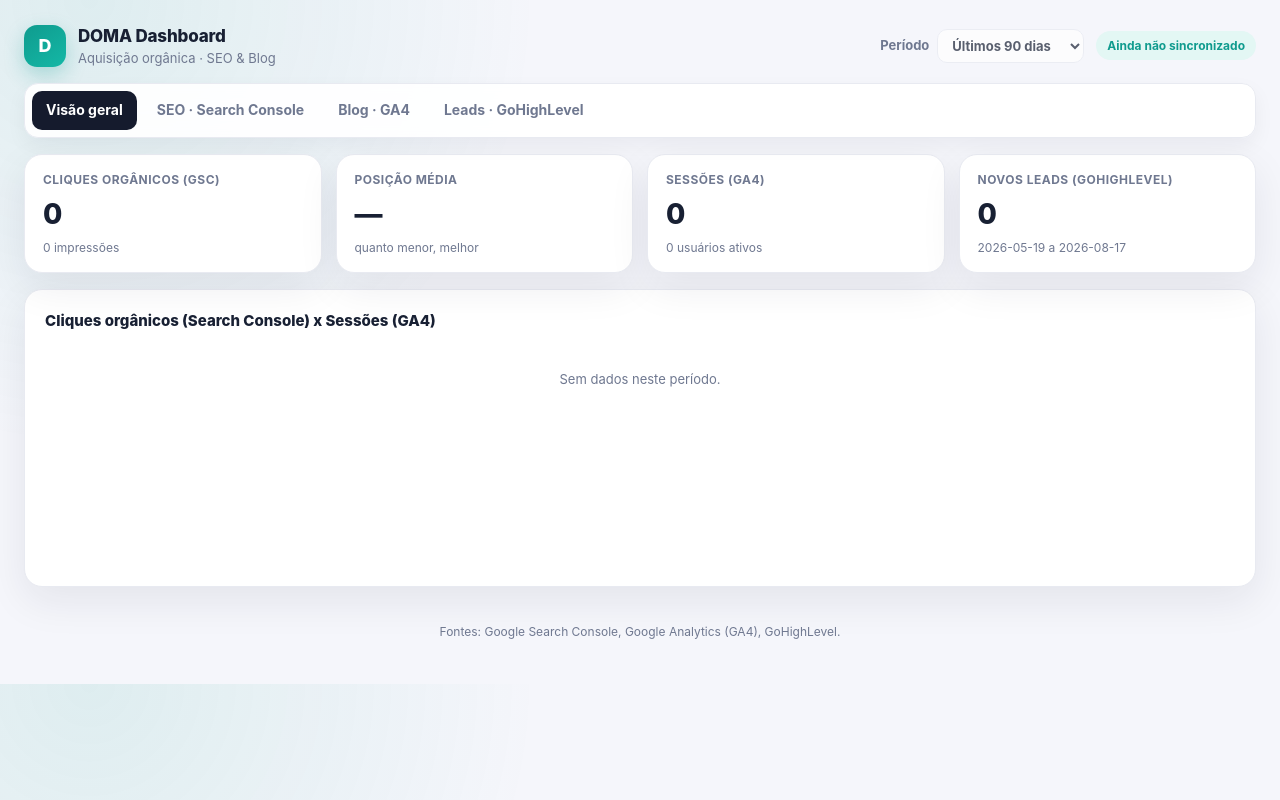
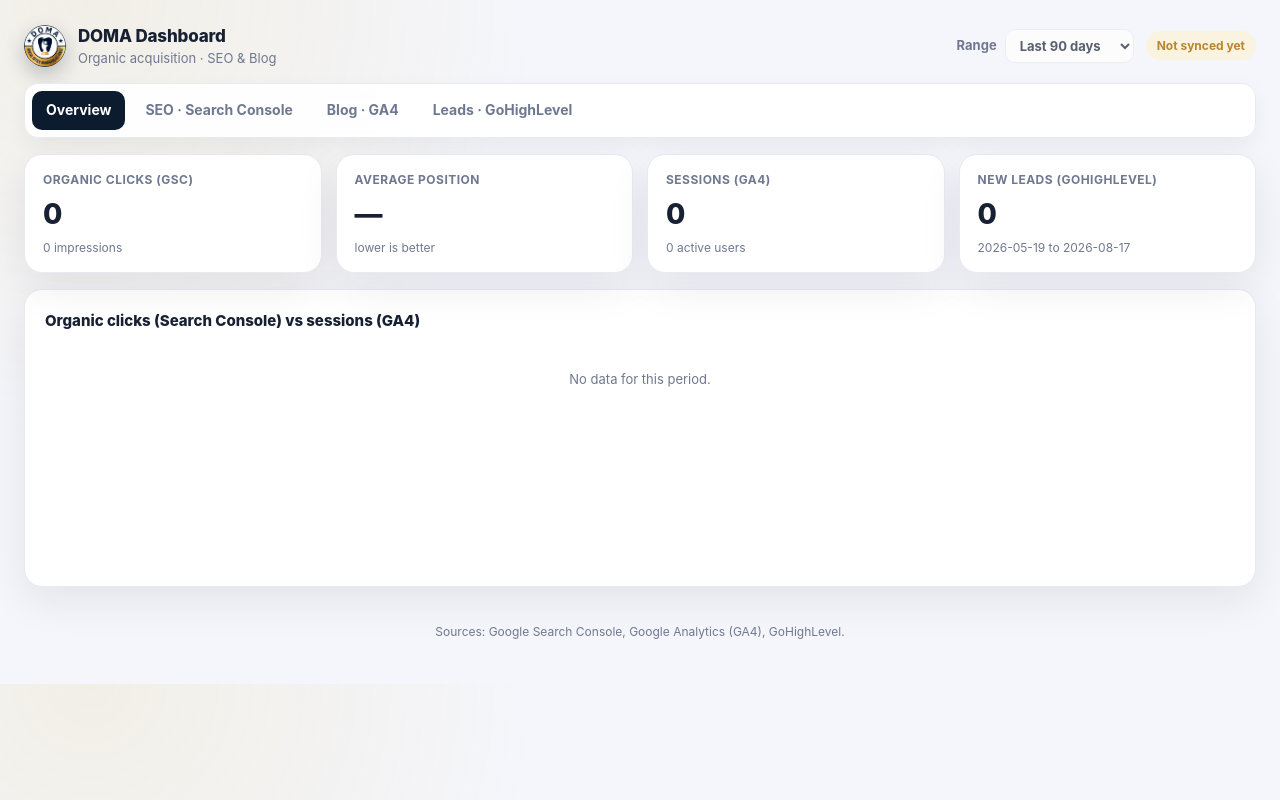
Before and after one commit to lucasroarts-rgb/DOMA-Dashboard, a plain HTML site: page docs/index.html in a window 1280 px wide. Drawn offline with Linux system fonts and the light colour scheme.

Commit message:
Translate dashboard to English, add DOMA logo

```diff
--- a/docs/dashboard.js
+++ b/docs/dashboard.js
@@ -5,19 +5,19 @@
 
 function number(value) {
   if (value === null || value === undefined || Number.isNaN(Number(value))) return "—";
-  return Number(value).toLocaleString("pt-BR");
+  return Number(value).toLocaleString("en-US");
 }
 
 function percent(value) {
   if (value === null || value === undefined) return "—";
-  return `${Number(value).toLocaleString("pt-BR", { maximumFractionDigits: 1 })}%`;
+  return `${Number(value).toLocaleString("en-US", { maximumFractionDigits: 1 })}%`;
 }
 
 function shortDate(isoDate) {
   if (!isoDate) return "—";
   const d = new Date(isoDate + "T00:00:00");
   if (Number.isNaN(d.getTime())) return isoDate;
-  return d.toLocaleDateString("pt-BR", { day: "2-digit", month: "short" });
+  return d.toLocaleDateString("en-US", { day: "2-digit", month: "short" });
 }
 
 async function loadDashboard(days) {
@@ -42,7 +42,7 @@
 
 /* ---------- SVG line chart (hand-rolled, no external library) ---------- */
 
-function chartEmpty(containerId, message = "Sem dados neste período.") {
+function chartEmpty(containerId, message = "No data for this period.") {
   const el = document.getElementById(containerId);
   if (el) el.innerHTML = `<div class="chart-empty">${message}</div>`;
 }
@@ -117,7 +117,7 @@
     .join("");
 }
 
-function renderTable(tableId, rows, renderRow, emptyMessage = "Sem dados neste período.") {
+function renderTable(tableId, rows, renderRow, emptyMessage = "No data for this period.") {
   const table = document.getElementById(tableId);
   if (!table) return;
   const tbody = table.querySelector("tbody");
@@ -137,10 +137,10 @@
   const ghl = dashboard.ghl;
 
   renderCards("overviewCards", [
-    { label: "Cliques orgânicos (GSC)", value: number(gsc.clicks), hint: `${number(gsc.impressions)} impressões` },
-    { label: "Posição média", value: gsc.position || "—", hint: "quanto menor, melhor" },
-    { label: "Sessões (GA4)", value: number(ga4.sessions), hint: `${number(ga4.active_users)} usuários ativos` },
-    { label: "Novos leads (GoHighLevel)", value: number(ghl.total_leads), hint: `${dashboard.start_date} a ${dashboard.end_date}` },
+    { label: "Organic clicks (GSC)", value: number(gsc.clicks), hint: `${number(gsc.impressions)} impressions` },
+    { label: "Average position", value: gsc.position || "—", hint: "lower is better" },
+    { label: "Sessions (GA4)", value: number(ga4.sessions), hint: `${number(ga4.active_users)} active users` },
+    { label: "New leads (GoHighLevel)", value: number(ghl.total_leads), hint: `${dashboard.start_date} to ${dashboard.end_date}` },
   ]);
 
   const gscByDate = new Map(gsc.daily.map((d) => [d.report_date, d.clicks]));
@@ -148,25 +148,25 @@
   const dates = [...new Set([...gscByDate.keys(), ...ga4ByDate.keys()])].sort();
 
   svgLineChart("overviewChart", [
-    { label: "Cliques orgânicos", points: dates.map((d) => ({ date: d, value: gscByDate.get(d) || 0 })) },
-    { label: "Sessões (GA4)", points: dates.map((d) => ({ date: d, value: ga4ByDate.get(d) || 0 })) },
+    { label: "Organic clicks", points: dates.map((d) => ({ date: d, value: gscByDate.get(d) || 0 })) },
+    { label: "Sessions (GA4)", points: dates.map((d) => ({ date: d, value: ga4ByDate.get(d) || 0 })) },
   ]);
 }
 
 function renderSeo() {
   const gsc = dashboard.search_console;
   renderCards("seoCards", [
-    { label: "Cliques", value: number(gsc.clicks) },
-    { label: "Impressões", value: number(gsc.impressions) },
-    { label: "CTR médio", value: percent(gsc.ctr) },
-    { label: "Posição média", value: gsc.position || "—" },
+    { label: "Clicks", value: number(gsc.clicks) },
+    { label: "Impressions", value: number(gsc.impressions) },
+    { label: "Average CTR", value: percent(gsc.ctr) },
+    { label: "Average position", value: gsc.position || "—" },
   ]);
 
   if (!gsc.available) {
-    chartEmpty("seoChart", "Nenhum dado do Search Console ainda. Rode scripts/sync_gsc.py.");
+    chartEmpty("seoChart", "No Search Console data yet. Run scripts/sync_gsc.py.");
   } else {
     svgLineChart("seoChart", [
-      { label: "Cliques", points: gsc.daily.map((d) => ({ date: d.report_date, value: d.clicks })) },
+      { label: "Clicks", points: gsc.daily.map((d) => ({ date: d.report_date, value: d.clicks })) },
     ]);
   }
 
@@ -180,17 +180,17 @@
 function renderBlog() {
   const ga4 = dashboard.ga4;
   renderCards("blogCards", [
-    { label: "Sessões", value: number(ga4.sessions) },
-    { label: "Usuários ativos", value: number(ga4.active_users) },
-    { label: "Novos usuários", value: number(ga4.new_users) },
-    { label: "Sessões engajadas", value: number(ga4.engaged_sessions) },
+    { label: "Sessions", value: number(ga4.sessions) },
+    { label: "Active users", value: number(ga4.active_users) },
+    { label: "New users", value: number(ga4.new_users) },
+    { label: "Engaged sessions", value: number(ga4.engaged_sessions) },
   ]);
 
   if (!ga4.available) {
-    chartEmpty("blogChart", "Nenhum dado do GA4 ainda. Rode scripts/sync_ga4.py.");
+    chartEmpty("blogChart", "No GA4 data yet. Run scripts/sync_ga4.py.");
   } else {
     svgLineChart("blogChart", [
-      { label: "Sessões", points: ga4.daily.map((d) => ({ date: d.report_date, value: d.sessions })) },
+      { label: "Sessions", points: ga4.daily.map((d) => ({ date: d.report_date, value: d.sessions })) },
     ]);
   }
 
@@ -205,16 +205,16 @@
 function renderLeads() {
   const ghl = dashboard.ghl;
   renderCards("leadsCards", [
-    { label: "Novos leads", value: number(ghl.total_leads) },
-    { label: "Fontes ativas", value: number(ghl.by_source.length) },
-    { label: "Campanhas de email", value: ghl.email_available ? number(ghl.email_campaigns.length) : "—" },
+    { label: "New leads", value: number(ghl.total_leads) },
+    { label: "Active sources", value: number(ghl.by_source.length) },
+    { label: "Email campaigns", value: ghl.email_available ? number(ghl.email_campaigns.length) : "—" },
   ]);
 
   if (!ghl.available) {
-    chartEmpty("leadsChart", "Nenhum dado do GoHighLevel ainda. Rode scripts/sync_ghl.py.");
+    chartEmpty("leadsChart", "No GoHighLevel data yet. Run scripts/sync_ghl.py.");
   } else {
     svgLineChart("leadsChart", [
-      { label: "Novos leads", points: ghl.daily.map((d) => ({ date: d.report_date, value: d.lead_count })) },
+      { label: "New leads", points: ghl.daily.map((d) => ({ date: d.report_date, value: d.lead_count })) },
     ]);
   }
 
@@ -230,7 +230,7 @@
 
 function renderAll() {
   if (!dashboard) {
-    document.getElementById("app").innerHTML = `<div class="panel"><div class="empty">Não foi possível carregar o dashboard. Confirme que o servidor local está rodando (RUN_DASHBOARD.bat) e que os dados foram sincronizados.</div></div>`;
+    document.getElementById("app").innerHTML = `<div class="panel"><div class="empty">Could not load the dashboard. Make sure the local server is running (RUN_DASHBOARD.bat) and data has been synced.</div></div>`;
     return;
   }
   renderOverview();
@@ -245,7 +245,7 @@
   ].filter(Boolean).sort().at(-1);
   const lastSyncedEl = document.getElementById("lastSynced");
   if (lastSyncedEl) {
-    lastSyncedEl.textContent = synced ? `Sincronizado ${new Date(synced).toLocaleString("pt-BR")}` : "Ainda não sincronizado";
+    lastSyncedEl.textContent = synced ? `Synced ${new Date(synced).toLocaleString("en-US")}` : "Not synced yet";
   }
 }
 
@@ -268,7 +268,7 @@
   if (!select) return;
   if (IS_STATIC) {
     select.disabled = true;
-    select.title = "No site publicado, o período é fixo (definido na última sincronização).";
+    select.title = "On the published site the range is fixed (set by the last sync).";
     return;
   }
   select.addEventListener("change", async () => {
--- a/docs/data.js
+++ b/docs/data.js
@@ -1 +1 @@
-window.DOMA_STATIC_DATA={"generated_at":"2026-08-17T12:39:49.351286+00:00","dashboard":{"start_date":"2026-05-19","end_date":"2026-08-17","search_console":{"available":false,"clicks":0,"impressions":0,"ctr":0.0,"position":0.0,"daily":[],"top_queries":[],"last_synced_at":null},"ga4":{"available":false,"active_users":0,"new_users":0,"sessions":0,"engaged_sessions":0,"daily":[],"channels":[],"top_pages":[],"last_synced_at":null},"ghl":{"available":false,"total_leads":0,"daily":[],"by_source":[],"email_available":false,"email_campaigns":[],"last_synced_at":null},"sync_status":[]}};
+window.DOMA_STATIC_DATA={"generated_at":"2026-08-17T19:25:51.186563+00:00","dashboard":{"start_date":"2026-05-19","end_date":"2026-08-17","search_console":{"available":false,"clicks":0,"impressions":0,"ctr":0.0,"position":0.0,"daily":[],"top_queries":[],"last_synced_at":null},"ga4":{"available":false,"active_users":0,"new_users":0,"sessions":0,"engaged_sessions":0,"daily":[],"channels":[],"top_pages":[],"last_synced_at":null},"ghl":{"available":false,"total_leads":0,"daily":[],"by_source":[],"email_available":false,"email_campaigns":[],"last_synced_at":null},"sync_status":[]}};
--- a/docs/export-summary.json
+++ b/docs/export-summary.json
@@ -1,5 +1,5 @@
 {
-  "generated_at": "2026-08-17T12:39:49.351286+00:00",
+  "generated_at": "2026-08-17T19:25:51.186563+00:00",
   "search_console_clicks": 0,
   "ga4_sessions": 0,
   "ghl_leads": 0
--- a/docs/index.html
+++ b/docs/index.html
@@ -1,29 +1,30 @@
 <!doctype html>
-<html lang="pt-BR">
+<html lang="en">
 <head>
 <meta charset="utf-8">
 <meta name="viewport" content="width=device-width, initial-scale=1">
 <title>DOMA Dashboard</title>
-<link rel="stylesheet" href="styles.css?v=1">
+<link rel="icon" href="assets/doma-logo.webp">
+<link rel="stylesheet" href="styles.css?v=2">
 </head>
 <body>
 <div class="shell">
 
   <header class="topbar">
     <div class="brand">
-      <div class="brand-mark">D</div>
+      <img class="brand-mark" src="assets/doma-logo.webp" alt="DOMA">
       <div>
         <div class="brand-title">DOMA Dashboard</div>
-        <div class="brand-sub">Aquisição orgânica &middot; SEO &amp; Blog</div>
+        <div class="brand-sub">Organic acquisition &middot; SEO &amp; Blog</div>
       </div>
     </div>
     <div class="top-actions">
       <label class="range-picker">
-        Período
+        Range
         <select id="rangeSelect">
-          <option value="30">Últimos 30 dias</option>
-          <option value="90" selected>Últimos 90 dias</option>
-          <option value="180">Últimos 180 dias</option>
+          <option value="30">Last 30 days</option>
+          <option value="90" selected>Last 90 days</option>
+          <option value="180">Last 180 days</option>
         </select>
       </label>
       <span id="lastSynced" class="pill info">—</span>
@@ -31,7 +32,7 @@
   </header>
 
   <nav class="tabs" id="tabs">
-    <button class="tab active" data-view="overview">Visão geral</button>
+    <button class="tab active" data-view="overview">Overview</button>
     <button class="tab" data-view="seo">SEO &middot; Search Console</button>
     <button class="tab" data-view="blog">Blog &middot; GA4</button>
     <button class="tab" data-view="leads">Leads &middot; GoHighLevel</button>
@@ -42,7 +43,7 @@
     <section class="view active" id="view-overview">
       <div class="cards" id="overviewCards"></div>
       <div class="panel">
-        <h2>Cliques orgânicos (Search Console) x Sessões (GA4)</h2>
+        <h2>Organic clicks (Search Console) vs sessions (GA4)</h2>
         <div id="overviewChart" class="chart-box"></div>
       </div>
     </section>
@@ -50,14 +51,14 @@
     <section class="view" id="view-seo">
       <div class="cards" id="seoCards"></div>
       <div class="panel">
-        <h2>Posição média e cliques por dia</h2>
+        <h2>Average position and clicks per day</h2>
         <div id="seoChart" class="chart-box"></div>
       </div>
       <div class="panel">
-        <h2>Top buscas (queries)</h2>
+        <h2>Top search queries</h2>
         <div class="table-wrap">
           <table id="seoQueriesTable">
-            <thead><tr><th>Query</th><th>Cliques</th><th>Impressões</th><th>CTR</th><th>Posição</th></tr></thead>
+            <thead><tr><th>Query</th><th>Clicks</th><th>Impressions</th><th>CTR</th><th>Position</th></tr></thead>
             <tbody></tbody>
           </table>
         </div>
@@ -67,24 +68,24 @@
     <section class="view" id="view-blog">
       <div class="cards" id="blogCards"></div>
       <div class="panel">
-        <h2>Sessões por dia</h2>
+        <h2>Sessions per day</h2>
         <div id="blogChart" class="chart-box"></div>
       </div>
       <div class="grid-2">
         <div class="panel">
-          <h2>Origem do tráfego</h2>
+          <h2>Traffic source</h2>
           <div class="table-wrap">
             <table id="blogChannelsTable">
-              <thead><tr><th>Canal</th><th>Sessões</th></tr></thead>
+              <thead><tr><th>Channel</th><th>Sessions</th></tr></thead>
               <tbody></tbody>
             </table>
           </div>
         </div>
         <div class="panel">
-          <h2>Páginas mais visitadas</h2>
+          <h2>Top pages</h2>
           <div class="table-wrap">
             <table id="blogPagesTable">
-              <thead><tr><th>Página</th><th>Sessões</th></tr></thead>
+              <thead><tr><th>Page</th><th>Sessions</th></tr></thead>
               <tbody></tbody>
             </table>
           </div>
@@ -95,27 +96,27 @@
     <section class="view" id="view-leads">
       <div class="cards" id="leadsCards"></div>
       <div class="panel">
-        <h2>Novos leads por dia</h2>
+        <h2>New leads per day</h2>
         <div id="leadsChart" class="chart-box"></div>
       </div>
       <div class="grid-2">
         <div class="panel">
-          <h2>Leads por fonte</h2>
+          <h2>Leads by source</h2>
           <div class="table-wrap">
             <table id="leadsSourceTable">
-              <thead><tr><th>Fonte</th><th>Leads</th></tr></thead>
+              <thead><tr><th>Source</th><th>Leads</th></tr></thead>
               <tbody></tbody>
             </table>
           </div>
         </div>
         <div class="panel">
-          <h2>Campanhas de email</h2>
+          <h2>Email campaigns</h2>
           <div id="emailUnavailable" class="empty" style="display:none">
-            Dados de campanhas de email ainda não disponíveis - ver README.md (endpoint do GoHighLevel precisa ser confirmado).
+            Email campaign data not available yet - see README.md (GoHighLevel endpoint still needs to be confirmed).
           </div>
           <div class="table-wrap">
             <table id="leadsEmailTable">
-              <thead><tr><th>Campanha</th><th>Enviados</th><th>Abertura</th><th>Clique</th></tr></thead>
+              <thead><tr><th>Campaign</th><th>Recipients</th><th>Open rate</th><th>Click rate</th></tr></thead>
               <tbody></tbody>
             </table>
           </div>
@@ -126,11 +127,11 @@
   </main>
 
   <footer class="footer">
-    <span id="footerNote">Fontes: Google Search Console, Google Analytics (GA4), GoHighLevel.</span>
+    <span id="footerNote">Sources: Google Search Console, Google Analytics (GA4), GoHighLevel.</span>
   </footer>
 
 </div>
 <script src="data.js?v=1" onerror="void 0"></script>
-<script src="dashboard.js?v=1"></script>
+<script src="dashboard.js?v=2"></script>
 </body>
 </html>
--- a/docs/styles.css
+++ b/docs/styles.css
@@ -4,10 +4,10 @@
   --line:#e8eaf1;
   --panel:#ffffff;
   --bg:#f5f6fb;
-  --teal:#0f9b8e;
-  --teal-2:#14b8a6;
-  --teal-soft:#e3f7f4;
-  --navy:#151b2d;
+  --teal:#b8862e;
+  --teal-2:#d4af37;
+  --teal-soft:#faf3e0;
+  --navy:#0d1b2e;
   --green:#189b68;
   --red:#c84545;
   --shadow:0 14px 40px rgba(21,27,45,.08);
@@ -19,7 +19,7 @@
 body{
   margin:0;
   background:
-    radial-gradient(circle at 7% 0%, rgba(15,155,142,.10), transparent 28rem),
+    radial-gradient(circle at 7% 0%, rgba(212,175,55,.10), transparent 28rem),
     var(--bg);
   color:var(--ink);
   font-family:Inter, ui-sans-serif, system-ui, -apple-system, "Segoe UI", sans-serif;
@@ -33,10 +33,9 @@
 .topbar{display:flex;align-items:center;justify-content:space-between;gap:16px;flex-wrap:wrap;margin-bottom:16px}
 .brand{display:flex;align-items:center;gap:12px}
 .brand-mark{
-  width:42px;height:42px;border-radius:13px;
-  background:linear-gradient(145deg,var(--teal),var(--teal-2));
-  display:grid;place-items:center;color:#fff;font-weight:800;font-size:18px;
-  box-shadow:0 8px 20px rgba(15,155,142,.28)
+  width:42px;height:42px;border-radius:50%;
+  object-fit:cover;
+  box-shadow:0 8px 20px rgba(13,27,46,.24)
 }
 .brand-title{font-weight:800;letter-spacing:-.01em;font-size:17px}
 .brand-sub{color:var(--muted);font-size:13px}
--- a/static/styles.css
+++ b/static/styles.css
@@ -4,10 +4,10 @@
   --line:#e8eaf1;
   --panel:#ffffff;
   --bg:#f5f6fb;
-  --teal:#0f9b8e;
-  --teal-2:#14b8a6;
-  --teal-soft:#e3f7f4;
-  --navy:#151b2d;
+  --teal:#b8862e;
+  --teal-2:#d4af37;
+  --teal-soft:#faf3e0;
+  --navy:#0d1b2e;
   --green:#189b68;
   --red:#c84545;
   --shadow:0 14px 40px rgba(21,27,45,.08);
@@ -19,7 +19,7 @@
 body{
   margin:0;
   background:
-    radial-gradient(circle at 7% 0%, rgba(15,155,142,.10), transparent 28rem),
+    radial-gradient(circle at 7% 0%, rgba(212,175,55,.10), transparent 28rem),
     var(--bg);
   color:var(--ink);
   font-family:Inter, ui-sans-serif, system-ui, -apple-system, "Segoe UI", sans-serif;
@@ -33,10 +33,9 @@
 .topbar{display:flex;align-items:center;justify-content:space-between;gap:16px;flex-wrap:wrap;margin-bottom:16px}
 .brand{display:flex;align-items:center;gap:12px}
 .brand-mark{
-  width:42px;height:42px;border-radius:13px;
-  background:linear-gradient(145deg,var(--teal),var(--teal-2));
-  display:grid;place-items:center;color:#fff;font-weight:800;font-size:18px;
-  box-shadow:0 8px 20px rgba(15,155,142,.28)
+  width:42px;height:42px;border-radius:50%;
+  object-fit:cover;
+  box-shadow:0 8px 20px rgba(13,27,46,.24)
 }
 .brand-title{font-weight:800;letter-spacing:-.01em;font-size:17px}
 .brand-sub{color:var(--muted);font-size:13px}
```
Also changed, not shown: static/dashboard.js (+31 -31 lines), static/index.html (+27 -26 lines), docs/assets/doma-logo.webp (added), static/assets/doma-logo.webp (added), 1 other file.
